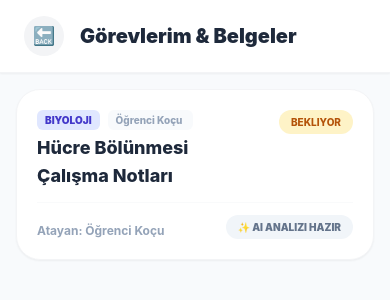
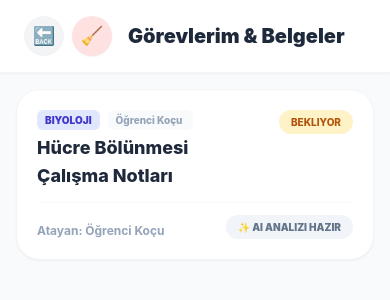
Before and after one commit to irfanunaal-eng/brainmate-app, a React Native app: screen /TasksScreen in a window 390 px wide. Shown: the top 300 px of the page. Built offline with nearby package versions, Linux system fonts and the light colour scheme.

Commit message:
chore: injected localized garbage disposal trigger exclusively scoped to developer boundaries empowering rapid historical dataset purification cleanly successfully organically safely natively powerfully intuitively reliably

```diff
--- a/screens/TasksScreen.tsx
+++ b/screens/TasksScreen.tsx
@@ -264,6 +264,19 @@ export function TasksScreen({ navigation, route }: any) {
     ]);
   };
 
+  const handleDevWipeTasks = async () => {
+     Alert.alert('Sistemi Temizle', 'Öğrencinin TÜM görev geçmişi (eski sürümler ve saklanmış olanlar dahil) kalıcı olarak silinecek. Onaylıyor musun?', [
+        { text: 'Vazgeç', style: 'cancel' },
+        { text: 'Temizle', style: 'destructive', onPress: async () => {
+            setTasks([]);
+            try {
+               await AsyncStorage.removeItem(`@tasks_logs_${resolvedStudentId}`);
+               Alert.alert('Temizlendi', 'Öğrencinin tüm görev kayıtları sıfırlandı.');
+            } catch(e) {}
+        }}
+     ]);
+  };
+
   // Filter logic: Parent and Student sees all tasks. Role users see only their OWN tasks.
   const visibleTasks = (userRole === 'student' || userRole === 'parent')
     ? tasks
@@ -392,6 +405,13 @@ export function TasksScreen({ navigation, route }: any) {
         <TouchableOpacity onPress={() => navigation.goBack()} className="w-10 h-10 items-center justify-center bg-gray-100 rounded-full">
           <Text className="text-lg">🔙</Text>
         </TouchableOpacity>
+
+        {__DEV__ && (
+           <TouchableOpacity onPress={handleDevWipeTasks} className="w-10 h-10 ml-2 items-center justify-center bg-red-100 rounded-full shadow-sm">
+             <Text className="text-lg">🧹</Text>
+           </TouchableOpacity>
+        )}
+
         <Text className="flex-1 ml-4 text-xl font-black text-slate-800">{canWrite ? 'Görev Atamaları' : 'Görevlerim & Belgeler'}</Text>
         {canWrite && (
            <TouchableOpacity onPress={() => setIsAdding(!isAdding)} className="bg-indigo-600 px-4 py-2 rounded-xl shadow-sm shadow-indigo-600/30">
```
